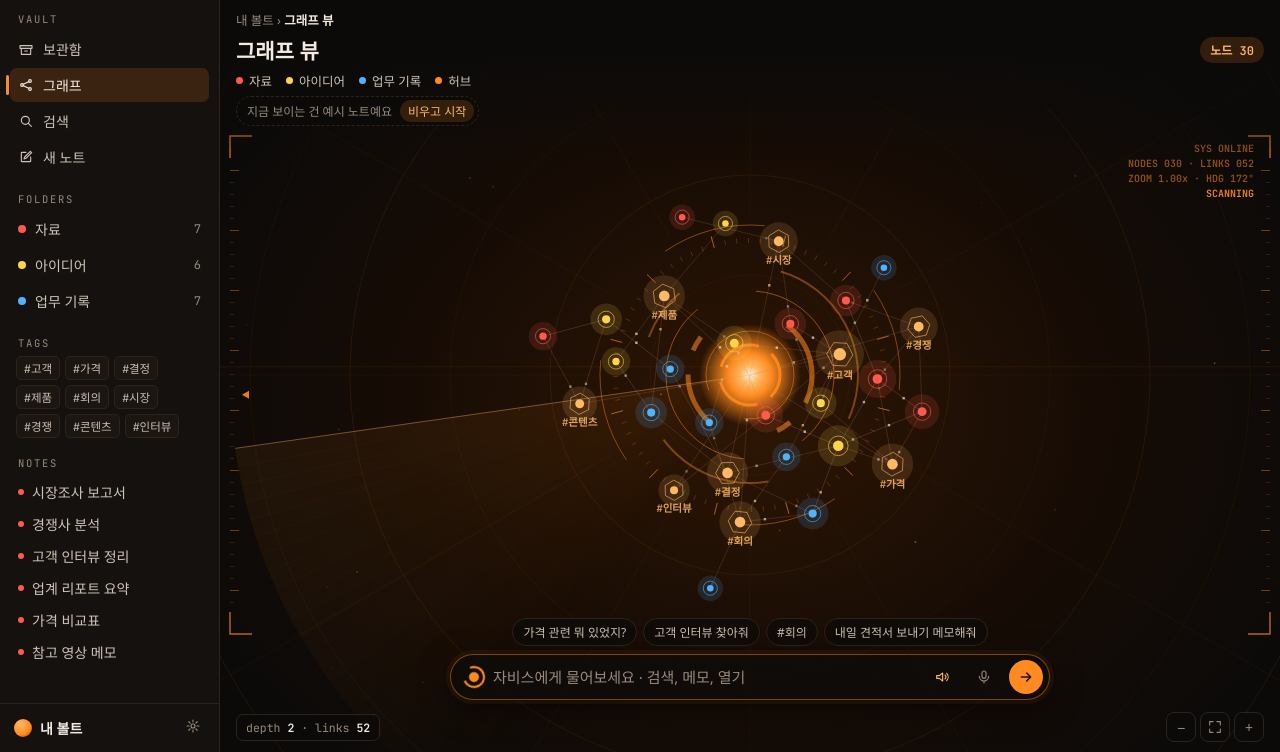
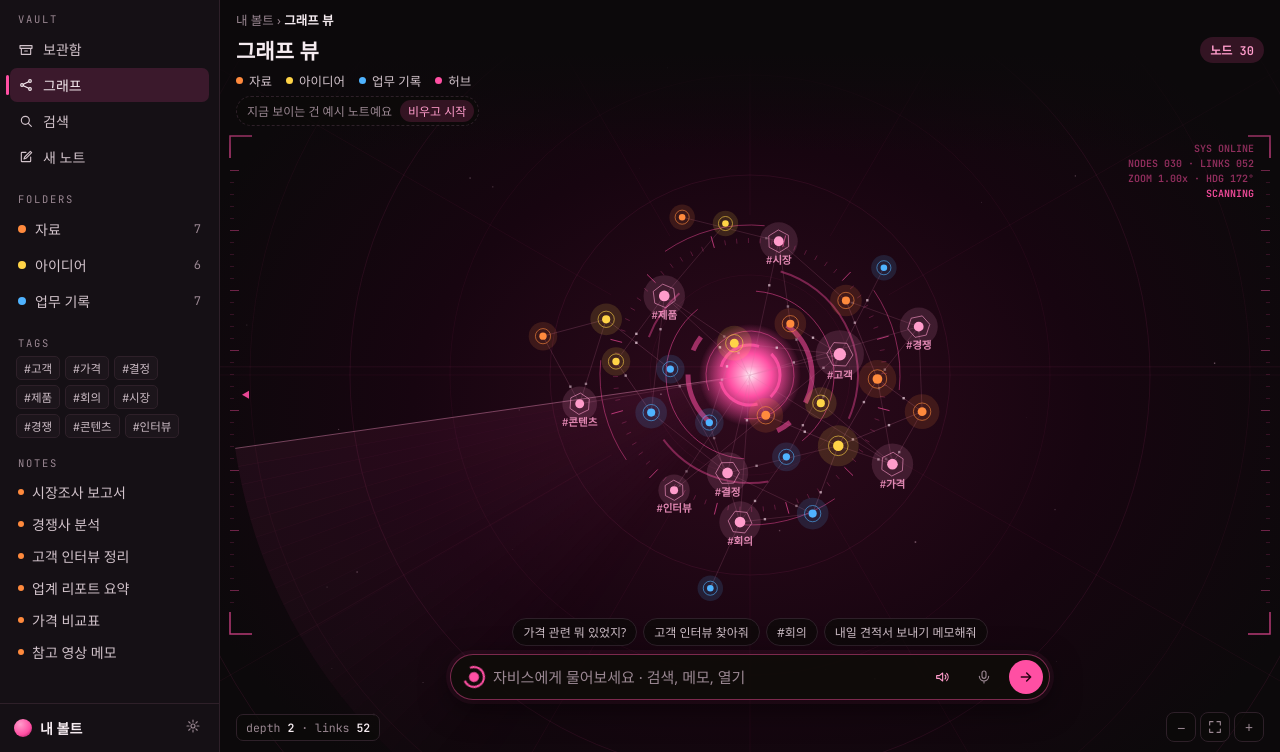
Before and after one commit to esuhwan94-a11y/esu, a plain HTML site: page index.html in a window 1280 px wide. Shown: the part 48-800 px from the top of the page. Drawn offline with Linux system fonts and the light colour scheme; a web font is replaced by a local one.

Commit message:
Switch the accent from orange to pink
Co-Authored-By: Claude Fable 5.2 <noreply@anthropic.com>
Claude-Session: https://claude.ai/code/session_01QzFkRE17DcoqP11DnTKtk1

```diff
--- a/index.html
+++ b/index.html
@@ -13,9 +13,9 @@
 /* Layout: one-screen app. Top bar, left vault rail, a full-bleed star-map canvas with the Jarvis console docked at its bottom. Single dark look by choice. */
 :root{
   color-scheme:dark;
-  --bg:#0c0a09; --panel:#14110e; --panel2:#1b1612; --line:#2c241c; --fg:#f4ece3; --muted:#978a7c;
-  --accent:#ff8a1f; --accent-hi:#ffb964; --accent-dim:rgba(255,138,31,.16);
-  --res:#ff5a4d; --idea:#ffd447; --work:#4fb3ff; --ok:#46d38a;
+  --bg:#0c090b; --panel:#151015; --panel2:#1c151b; --line:#2e2029; --fg:#f6ecf1; --muted:#9a8792;
+  --accent:#ff4fa3; --accent-hi:#ff9ccb; --accent-dim:rgba(255,79,163,.16);
+  --res:#ff8a3d; --idea:#ffd447; --work:#4fb3ff; --ok:#46d38a;
   --sans:"IBM Plex Sans KR","Apple SD Gothic Neo","Malgun Gothic",system-ui,sans-serif;
   --mono:"JetBrains Mono",ui-monospace,Menlo,Consolas,monospace;
   --gl:max(16px, env(safe-area-inset-left, 0px)); --gr:max(16px, env(safe-area-inset-right, 0px));
@@ -34,7 +34,7 @@ svg.i{width:16px;height:16px;flex:none;fill:none;stroke:currentColor;stroke-widt
 .dots span:nth-child(1){background:#ff5f57}.dots span:nth-child(2){background:#febc2e}.dots span:nth-child(3){background:#28c840}
 .menu{display:none;color:var(--muted)}
 .brand{display:flex;align-items:center;gap:8px;font-weight:700;white-space:nowrap}
-.brand b{display:grid;place-items:center;width:22px;height:22px;border-radius:6px;background:var(--accent);color:#1a0f02}
+.brand b{display:grid;place-items:center;width:22px;height:22px;border-radius:6px;background:var(--accent);color:#2a0414}
 .tabs{display:flex;gap:2px;align-self:stretch;min-width:0}
 .tab{display:flex;align-items:center;gap:6px;padding:0 12px;color:var(--muted);border-top:2px solid transparent;white-space:nowrap}
 .tab.on{color:var(--fg);border-top-color:var(--accent);background:rgba(255,255,255,.03)}
@@ -46,30 +46,30 @@ svg.i{width:16px;height:16px;flex:none;fill:none;stroke:currentColor;stroke-widt
 .side-scroll{flex:1;overflow-y:auto;padding:14px 10px 10px;padding-left:max(10px, env(safe-area-inset-left, 0px));display:flex;flex-direction:column;gap:18px}
 .cap{font-family:var(--mono);font-size:10.5px;letter-spacing:.16em;color:var(--muted);padding:0 8px 6px;text-transform:uppercase}
 .nav{display:flex;flex-direction:column;gap:2px}
-.nav button,.fold{display:flex;align-items:center;gap:9px;width:100%;padding:7px 8px;border-radius:7px;color:#cfc4b8;text-align:left;position:relative}
+.nav button,.fold{display:flex;align-items:center;gap:9px;width:100%;padding:7px 8px;border-radius:7px;color:#d2c3cb;text-align:left;position:relative}
 .nav button:hover,.fold:hover,.note-row:hover{background:rgba(255,255,255,.04)}
 .nav button.on{background:var(--accent-dim);color:var(--fg)}
 .nav button.on::before{content:"";position:absolute;left:-4px;top:7px;bottom:7px;width:3px;border-radius:2px;background:var(--accent)}
 .fold span:last-child{margin-left:auto;font-family:var(--mono);font-size:12px;color:var(--muted)}
 .fold i{width:8px;height:8px;border-radius:50%}
 .tags{display:flex;flex-wrap:wrap;gap:5px;padding:0 6px}
-.tag{font-family:var(--mono);font-size:11.5px;padding:3px 7px;border-radius:5px;background:var(--panel2);border:1px solid var(--line);color:#cbbfb2}
+.tag{font-family:var(--mono);font-size:11.5px;padding:3px 7px;border-radius:5px;background:var(--panel2);border:1px solid var(--line);color:#cdbdc6}
 .tag:hover{border-color:var(--accent);color:var(--accent-hi)}
-.note-row{display:flex;align-items:center;gap:8px;width:100%;padding:6px 8px;border-radius:7px;text-align:left;color:#cfc4b8}
+.note-row{display:flex;align-items:center;gap:8px;width:100%;padding:6px 8px;border-radius:7px;text-align:left;color:#d2c3cb}
 .note-row i{width:6px;height:6px;border-radius:50%;flex:none}
 .note-row span{overflow:hidden;text-overflow:ellipsis;white-space:nowrap;min-width:0}
 .side-foot{display:flex;align-items:center;gap:8px;padding:10px 14px;padding-left:max(14px, env(safe-area-inset-left, 0px));border-top:1px solid var(--line);font-weight:600}
-.side-foot i{width:18px;height:18px;border-radius:50%;background:radial-gradient(circle at 35% 30%,var(--accent-hi),var(--accent) 60%,#8a3c00)}
+.side-foot i{width:18px;height:18px;border-radius:50%;background:radial-gradient(circle at 35% 30%,var(--accent-hi),var(--accent) 60%,#8a0f4a)}
 .side-foot button{margin-left:auto;color:var(--muted);padding:4px}
 
 .main{position:relative;min-width:0;min-height:0;overflow:hidden}
 .view{position:absolute;inset:0}
-#cv{position:absolute;inset:0;width:100%;height:100%;touch-action:none;cursor:grab;background:radial-gradient(ellipse at 50% 55%,#2e1604 0%,#170c05 45%,var(--bg) 80%)}
+#cv{position:absolute;inset:0;width:100%;height:100%;touch-action:none;cursor:grab;background:radial-gradient(ellipse at 50% 55%,#2e0a1c 0%,#170510 45%,var(--bg) 80%)}
 .ghead{position:absolute;inset:0 0 auto 0;padding:12px var(--gr) 26px var(--gl);background:linear-gradient(var(--bg) 35%,transparent);pointer-events:none;display:grid;gap:6px}
 .crumb{color:var(--muted);font-size:12.5px}.crumb b{color:var(--fg);font-weight:600}
 .ghead h1{margin:0;font-size:21px;font-weight:700;display:flex;align-items:center;gap:12px}
 .pill{font-family:var(--mono);font-size:12px;font-weight:600;padding:4px 10px;border-radius:99px;background:var(--accent-dim);color:var(--accent-hi);margin-left:auto;font-variant-numeric:tabular-nums}
-.legend{display:flex;flex-wrap:wrap;gap:4px 14px;color:#cfc4b8;font-size:12.5px}
+.legend{display:flex;flex-wrap:wrap;gap:4px 14px;color:#d2c3cb;font-size:12.5px}
 .legend span{display:flex;align-items:center;gap:6px}.legend i{width:7px;height:7px;border-radius:50%}
 .sample{pointer-events:auto;justify-self:start;display:flex;gap:8px;align-items:center;font-size:12px;color:var(--muted);border:1px dashed var(--line);border-radius:99px;padding:3px 4px 3px 10px;background:rgba(12,10,9,.6)}
 .sample button{color:var(--accent-hi);padding:2px 8px;border-radius:99px;background:var(--accent-dim)}
@@ -81,7 +81,7 @@ svg.i{width:16px;height:16px;flex:none;fill:none;stroke:currentColor;stroke-widt
 
 /* Jarvis console */
 .jarvis{position:absolute;left:50%;transform:translateX(-50%);bottom:calc(52px + env(safe-area-inset-bottom, 0px));width:min(600px,calc(100% - var(--gl) - var(--gr)));display:flex;flex-direction:column;gap:8px}
-.jout{background:rgba(16,12,9,.88);backdrop-filter:blur(10px);border:1px solid rgba(255,138,31,.35);border-radius:14px;padding:12px 14px;max-height:min(36vh,330px);overflow-y:auto;box-shadow:0 0 40px rgba(255,138,31,.12)}
+.jout{background:rgba(16,12,9,.88);backdrop-filter:blur(10px);border:1px solid rgba(255,79,163,.35);border-radius:14px;padding:12px 14px;max-height:min(36vh,330px);overflow-y:auto;box-shadow:0 0 40px rgba(255,79,163,.12)}
 .jhead{display:flex;align-items:center;gap:8px;font-family:var(--mono);font-size:10.5px;letter-spacing:.18em;color:var(--accent)}
 .jhead button{margin-left:auto;color:var(--muted);font-family:var(--sans);letter-spacing:0;font-size:12px;padding:2px 6px}
 .jsay{margin:8px 0 2px;line-height:1.55;font-size:14.5px;min-height:1.5em}
@@ -90,13 +90,13 @@ svg.i{width:16px;height:16px;flex:none;fill:none;stroke:currentColor;stroke-widt
 @keyframes blink{50%{opacity:0}}
 .jres{display:grid;gap:4px;margin-top:8px}
 .jres button{display:grid;grid-template-columns:auto 1fr;gap:2px 9px;align-items:center;text-align:left;padding:8px 9px;border-radius:9px;border:1px solid transparent}
-.jres button:hover{background:rgba(255,138,31,.08);border-color:rgba(255,138,31,.25)}
+.jres button:hover{background:rgba(255,79,163,.08);border-color:rgba(255,79,163,.25)}
 .jres i{width:7px;height:7px;border-radius:50%}
 .jres b{font-weight:600;overflow:hidden;text-overflow:ellipsis;white-space:nowrap;min-width:0}
 .jres small{grid-column:2;color:var(--muted);font-size:12.5px;line-height:1.45;overflow:hidden;display:-webkit-box;-webkit-line-clamp:2;-webkit-box-orient:vertical}
 .jres mark{background:none;color:var(--accent-hi);font-weight:600}
-.jact{margin-top:8px;padding:6px 12px;border-radius:8px;background:var(--accent);color:#1a0f02;font-weight:600}
-.jbar{display:flex;align-items:center;gap:8px;background:rgba(16,12,9,.92);border:1px solid rgba(255,138,31,.45);border-radius:99px;padding:5px 6px 5px 12px;box-shadow:0 0 0 4px rgba(255,138,31,.06),0 8px 30px rgba(0,0,0,.5)}
+.jact{margin-top:8px;padding:6px 12px;border-radius:8px;background:var(--accent);color:#2a0414;font-weight:600}
+.jbar{display:flex;align-items:center;gap:8px;background:rgba(16,12,9,.92);border:1px solid rgba(255,79,163,.45);border-radius:99px;padding:5px 6px 5px 12px;box-shadow:0 0 0 4px rgba(255,79,163,.06),0 8px 30px rgba(0,0,0,.5)}
 .orb{width:22px;height:22px;border-radius:50%;flex:none;border:2px solid var(--accent);border-right-color:transparent;position:relative;animation:spin 3.2s linear infinite}
 .orb::after{content:"";position:absolute;inset:4px;border-radius:50%;background:var(--accent)}
 .jbar.busy .orb{animation-duration:.7s}
@@ -107,10 +107,10 @@ svg.i{width:16px;height:16px;flex:none;fill:none;stroke:currentColor;stroke-widt
 .jbtn:hover{color:var(--fg);background:rgba(255,255,255,.06)}
 .jbtn.on{color:var(--accent-hi)}
 .jbtn.rec{background:var(--res);color:#fff;animation:pulse 1s ease-in-out infinite}
-@keyframes pulse{50%{box-shadow:0 0 0 8px rgba(255,90,77,.18)}}
-.jgo{background:var(--accent);color:#1a0f02}.jgo:hover{background:var(--accent-hi);color:#1a0f02}
+@keyframes pulse{50%{box-shadow:0 0 0 8px rgba(255,138,61,.18)}}
+.jgo{background:var(--accent);color:#2a0414}.jgo:hover{background:var(--accent-hi);color:#2a0414}
 .hints{display:flex;gap:6px;flex-wrap:wrap;justify-content:center}
-.hints button{font-size:12px;color:#cbbfb2;padding:4px 10px;border-radius:99px;border:1px solid var(--line);background:rgba(12,10,9,.7)}
+.hints button{font-size:12px;color:#cdbdc6;padding:4px 10px;border-radius:99px;border:1px solid var(--line);background:rgba(12,10,9,.7)}
 .hints button:hover{border-color:var(--accent);color:var(--accent-hi)}
 
 /* Vault list */
@@ -118,9 +118,9 @@ svg.i{width:16px;height:16px;flex:none;fill:none;stroke:currentColor;stroke-widt
 .vhead{display:flex;flex-wrap:wrap;gap:10px;align-items:center;margin-bottom:14px}
 .vhead h1{margin:0;font-size:21px}
 .vhead input{flex:1;min-width:160px;background:var(--panel);border:1px solid var(--line);border-radius:9px;padding:8px 12px}
-.btn{padding:8px 14px;border-radius:9px;background:var(--accent);color:#1a0f02;font-weight:600;white-space:nowrap}
+.btn{padding:8px 14px;border-radius:9px;background:var(--accent);color:#2a0414;font-weight:600;white-space:nowrap}
 .btn.ghost{background:var(--panel2);color:var(--fg);border:1px solid var(--line)}
-.btn.danger{background:none;color:var(--res);border:1px solid rgba(255,90,77,.4)}
+.btn.danger{background:none;color:var(--res);border:1px solid rgba(255,138,61,.4)}
 .vfilter{color:var(--muted);font-size:12.5px;margin-bottom:10px;display:flex;gap:8px;align-items:center}
 .vfilter button{color:var(--accent-hi)}
 .vlist{display:grid;gap:1px;background:var(--line);border:1px solid var(--line);border-radius:12px;overflow:hidden}
@@ -385,7 +385,7 @@ function draw(ts) {
   ctx.setTransform(dpr, 0, 0, dpr, 0, 0); ctx.clearRect(0, 0, W, H); ctx.setLineDash([]);
   const k = cam.k, cx = sx(0), cy = sy(0), dim = focus ? .45 : 1;
   for (const s of stars) { const x = (s.x - cam.x*.35) * (.6 + k*.4) + W/2, y = (s.y - cam.y*.35) * (.6 + k*.4) + H/2; if (x < 0 || x > W || y < 0 || y > H) continue;
-    ctx.globalAlpha = .18 + .22 * Math.sin(t*1.3 + s.p) ** 2; ctx.fillStyle = '#ffd9b0'; ctx.fillRect(x, y, s.s, s.s); }
+    ctx.globalAlpha = .18 + .22 * Math.sin(t*1.3 + s.p) ** 2; ctx.fillStyle = '#ffd0e6'; ctx.fillRect(x, y, s.s, s.s); }
   // polar grid
   ctx.strokeStyle = ACC; ctx.lineWidth = 1;
   for (let r = 100; r <= 700; r += 100) { ctx.globalAlpha = (r % 200 ? .05 : .09) * ez; arc(cx, cy, r*k*ez, 0, 6.283); }
@@ -401,14 +401,14 @@ function draw(ts) {
   for (let i = 0; i < 72; i++) { const a = i * .08727 + t * .05, r0 = 132*rk, r1 = (i % 6 ? 137 : 144) * rk; ctx.globalAlpha = (i % 6 ? .25 : .65) * dim; ctx.beginPath(); ctx.moveTo(cx + Math.cos(a)*r0, cy + Math.sin(a)*r0); ctx.lineTo(cx + Math.cos(a)*r1, cy + Math.sin(a)*r1); ctx.stroke(); }
   for (const [r, w, sp, segs, al] of RINGS) { ctx.lineWidth = w * Math.min(1.4, Math.max(.7, k)); ctx.globalAlpha = al * dim; for (const [s, l] of segs) arc(cx, cy, r*rk, s + t*sp, s + l + t*sp); }
   const pr = 24 * rk * (1 + .06 * Math.sin(t * 2.4)), g = ctx.createRadialGradient(cx, cy, 0, cx, cy, pr * 2.2);
-  g.addColorStop(0, '#fff6e6'); g.addColorStop(.18, ACCHI); g.addColorStop(.42, ACC); g.addColorStop(1, 'rgba(255,138,31,0)');
+  g.addColorStop(0, '#fff0f7'); g.addColorStop(.18, ACCHI); g.addColorStop(.42, ACC); g.addColorStop(1, 'rgba(255,79,163,0)');
   ctx.globalAlpha = focus ? .5 : 1; ctx.fillStyle = g; ctx.beginPath(); ctx.arc(cx, cy, pr * 2.2, 0, 6.283); ctx.fill();
   // links with travelling pulses
   for (const l of links) { const on = focus && ((focus.ids.has(l.a.id) && (focus.ids.has(l.b.id) || focus.near.has(l.b.id))) || (focus.ids.has(l.b.id) && focus.near.has(l.a.id)));
     const ax = sx(l.a.x), ay = sy(l.a.y), bx = sx(l.b.x), by = sy(l.b.y);
-    ctx.globalAlpha = (focus ? (on ? .85 : .05) : .2 + l.w*.14) * ez; ctx.strokeStyle = on ? ACCHI : '#c98b5a'; ctx.lineWidth = on ? 1.4 : .7;
+    ctx.globalAlpha = (focus ? (on ? .85 : .05) : .2 + l.w*.14) * ez; ctx.strokeStyle = on ? ACCHI : '#c9709a'; ctx.lineWidth = on ? 1.4 : .7;
     ctx.beginPath(); ctx.moveTo(ax, ay); ctx.lineTo(bx, by); ctx.stroke();
-    if (!reduce && (!focus || on)) { const p = (t * .3 + l.ph) % 1; ctx.globalAlpha = (on ? 1 : .7) * Math.sin(p * 3.1416); ctx.fillStyle = '#fff1dc'; ctx.fillRect(ax + (bx-ax)*p - 1.2, ay + (by-ay)*p - 1.2, 2.4, 2.4); } }
+    if (!reduce && (!focus || on)) { const p = (t * .3 + l.ph) % 1; ctx.globalAlpha = (on ? 1 : .7) * Math.sin(p * 3.1416); ctx.fillStyle = '#ffe6f2'; ctx.fillRect(ax + (bx-ax)*p - 1.2, ay + (by-ay)*p - 1.2, 2.4, 2.4); } }
   // nodes
   const rank = focus ? new Map(focus.order.slice(0, 5).map((id, i) => [id, i])) : null;
   for (const n of nodes) { if (n.kind === 'core') continue; const x = sx(n.x), y = sy(n.y); if (x < -80 || x > W+80 || y < -80 || y > H+80) continue;
@@ -428,11 +428,11 @@ function draw(ts) {
       const dir = x > W * .62 ? -1 : 1, x1 = x + dir * 22, y1 = y - 22; ctx.font = '600 12px ' + SANS; const tw = Math.max(ctx.measureText(title).width, 64);
       ctx.globalAlpha = .9; ctx.strokeStyle = ACCHI; ctx.lineWidth = 1; ctx.beginPath(); ctx.moveTo(x + dir * (r + 9) * .7, y - (r + 9) * .7); ctx.lineTo(x1, y1); ctx.lineTo(x1 + dir * (tw + 8), y1); ctx.stroke();
       ctx.fillStyle = ACCHI; ctx.fillRect(x1 + dir * (tw + 8) - 1.5, y1 - 1.5, 3, 3);
-      ctx.textAlign = dir > 0 ? 'left' : 'right'; ctx.globalAlpha = 1; ctx.fillStyle = '#fff6ea'; ctx.fillText(title, x1 + dir * 4, y1 - 5);
+      ctx.textAlign = dir > 0 ? 'left' : 'right'; ctx.globalAlpha = 1; ctx.fillStyle = '#fff0f7'; ctx.fillText(title, x1 + dir * 4, y1 - 5);
       ctx.font = '600 9px ' + MONO; ctx.fillStyle = ACC; ctx.fillText('T-0' + (rank.get(n.id) + 1) + ' · ' + (n.kind === 'hub' ? 'HUB' : FOLD[n.note.folder].name), x1 + dir * 4, y1 + 11);
       continue; }
     const show = n.kind !== 'note' ? k > .55 : (focus ? isF : k > 1.05) || n === hover;
-    if (show) { ctx.textAlign = 'center'; ctx.font = (n.kind === 'hub' ? '600 10.5px ' + MONO : '500 11.5px ' + SANS); ctx.globalAlpha = a * (n.kind === 'note' ? .95 : .85); ctx.fillStyle = n.kind === 'note' ? '#f4ece3' : ACCHI; ctx.fillText(title, x, y + r + 16); }
+    if (show) { ctx.textAlign = 'center'; ctx.font = (n.kind === 'hub' ? '600 10.5px ' + MONO : '500 11.5px ' + SANS); ctx.globalAlpha = a * (n.kind === 'note' ? .95 : .85); ctx.fillStyle = n.kind === 'note' ? '#f6ecf1' : ACCHI; ctx.fillText(title, x, y + r + 16); }
   }
   // HUD frame (screen space)
   const top = hudTop, bot = H - 118, compact = W < 520; ctx.strokeStyle = ACC; ctx.fillStyle = ACC; ctx.lineWidth = 1.5; ctx.globalAlpha = .7 * ez;
```
Also changed, not shown: second-brain.html (+25 -25 lines).
